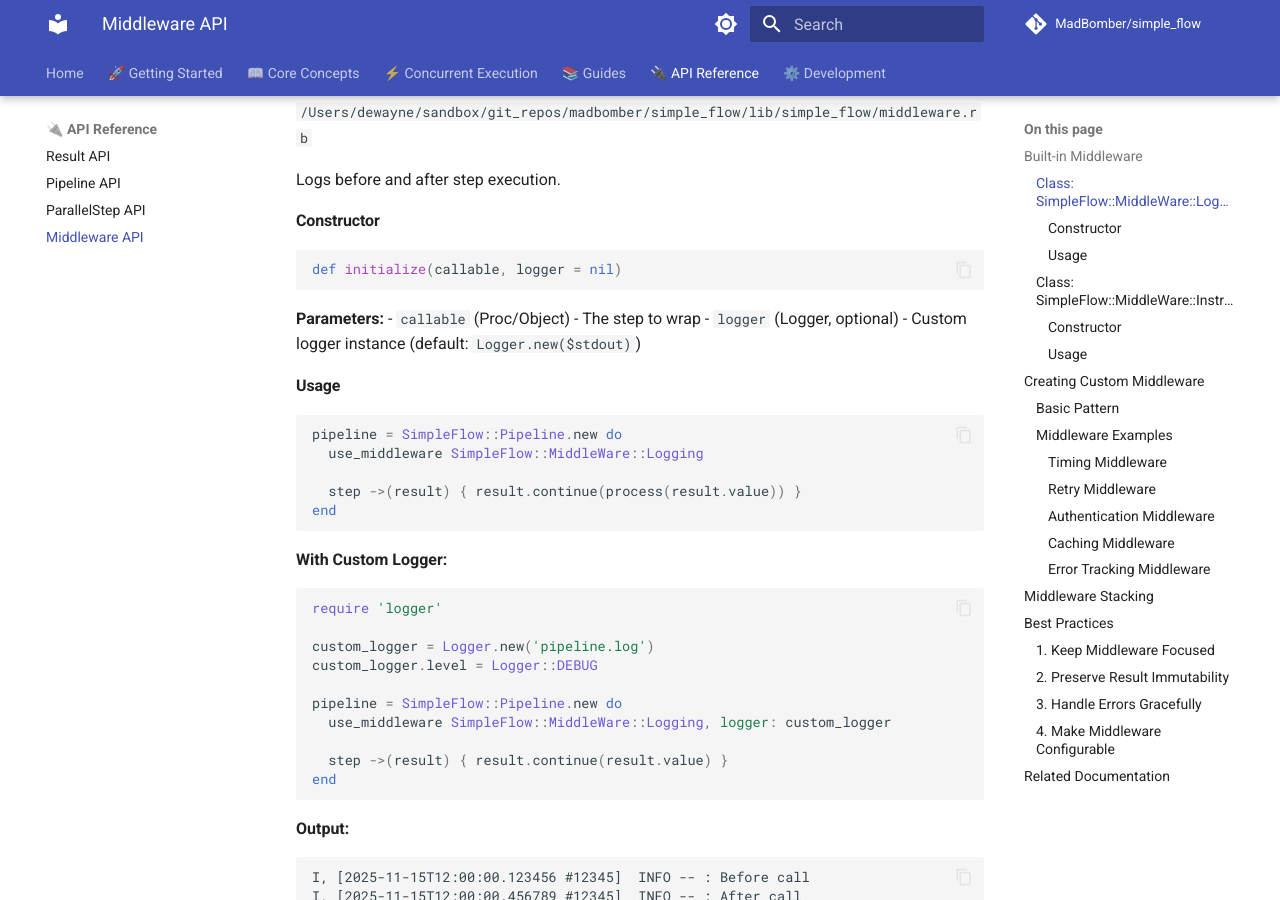
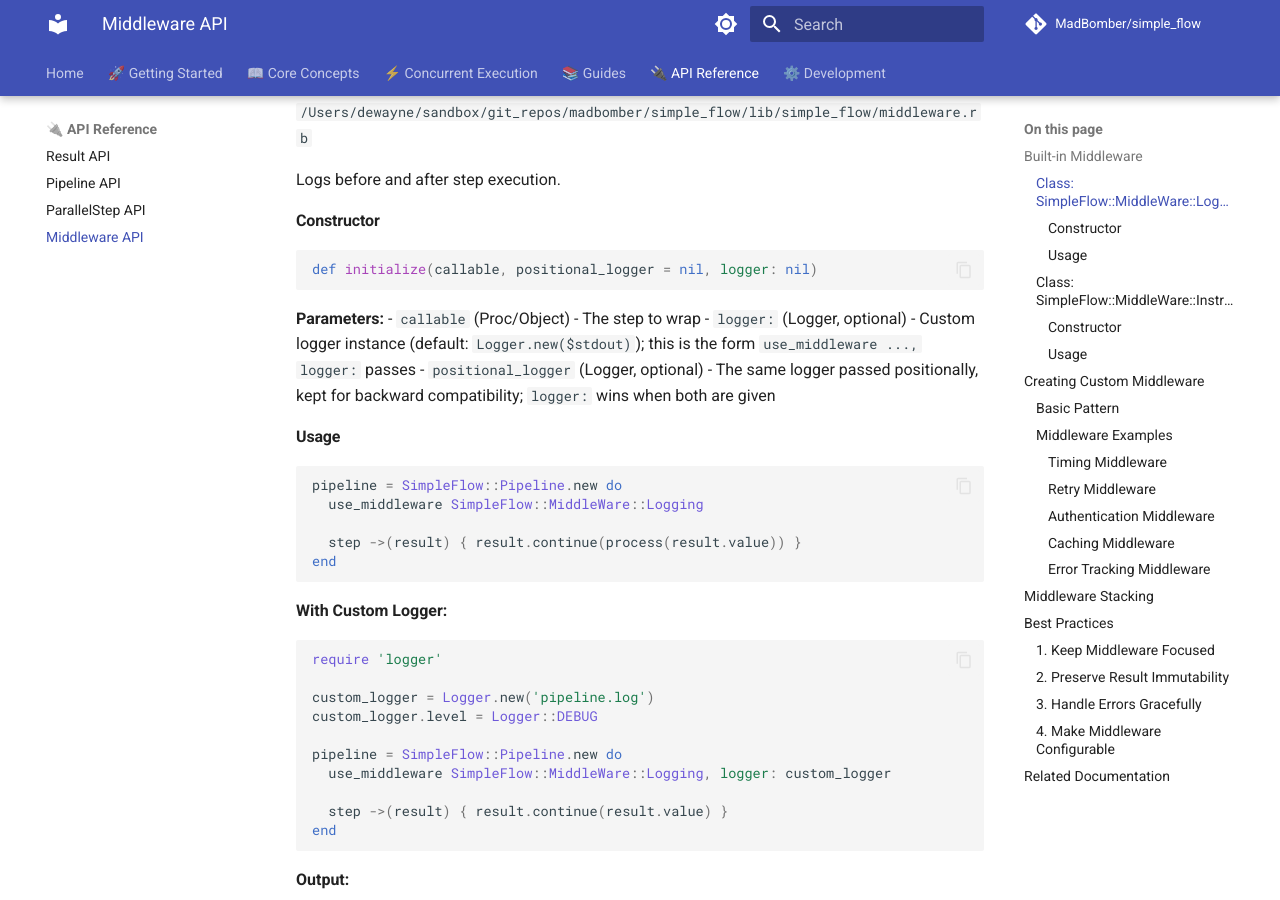
Before and after one commit to MadBomber/simple_flow, an MkDocs documentation site: the page built from docs/api/middleware.md, in a window 1280 px wide and 900 px high, scrolled down 382 px. Built offline with MkDocs 1.6.1 and Material for MkDocs 9.7.7, drawn with Linux system fonts in a browser that asks for light colours; comment, search, counter and statistics services are not loaded.

Commit message:
fix(middleware): accept logger: keyword in Logging
Pipeline#apply_middleware builds middleware with
middleware.new(callable, **options), so the documented
use_middleware SimpleFlow::MiddleWare::Logging, logger: custom_logger
stored the options Hash as the logger and the first step raised
NoMethodError. Logging now takes logger: as a keyword and still
accepts the positional form.

````diff
--- a/docs/api/middleware.md
+++ b/docs/api/middleware.md
@@ -13,12 +13,13 @@ Logs before and after step execution.
 #### Constructor
 
 ```ruby
-def initialize(callable, logger = nil)
+def initialize(callable, positional_logger = nil, logger: nil)
 ```
 
 **Parameters:**
 - `callable` (Proc/Object) - The step to wrap
-- `logger` (Logger, optional) - Custom logger instance (default: `Logger.new($stdout)`)
+- `logger:` (Logger, optional) - Custom logger instance (default: `Logger.new($stdout)`); this is the form `use_middleware ..., logger:` passes
+- `positional_logger` (Logger, optional) - The same logger passed positionally, kept for backward compatibility; `logger:` wins when both are given
 
 #### Usage
 
````
Also changed, not shown: CHANGELOG.md (+3 -0 lines), 2 other files.
